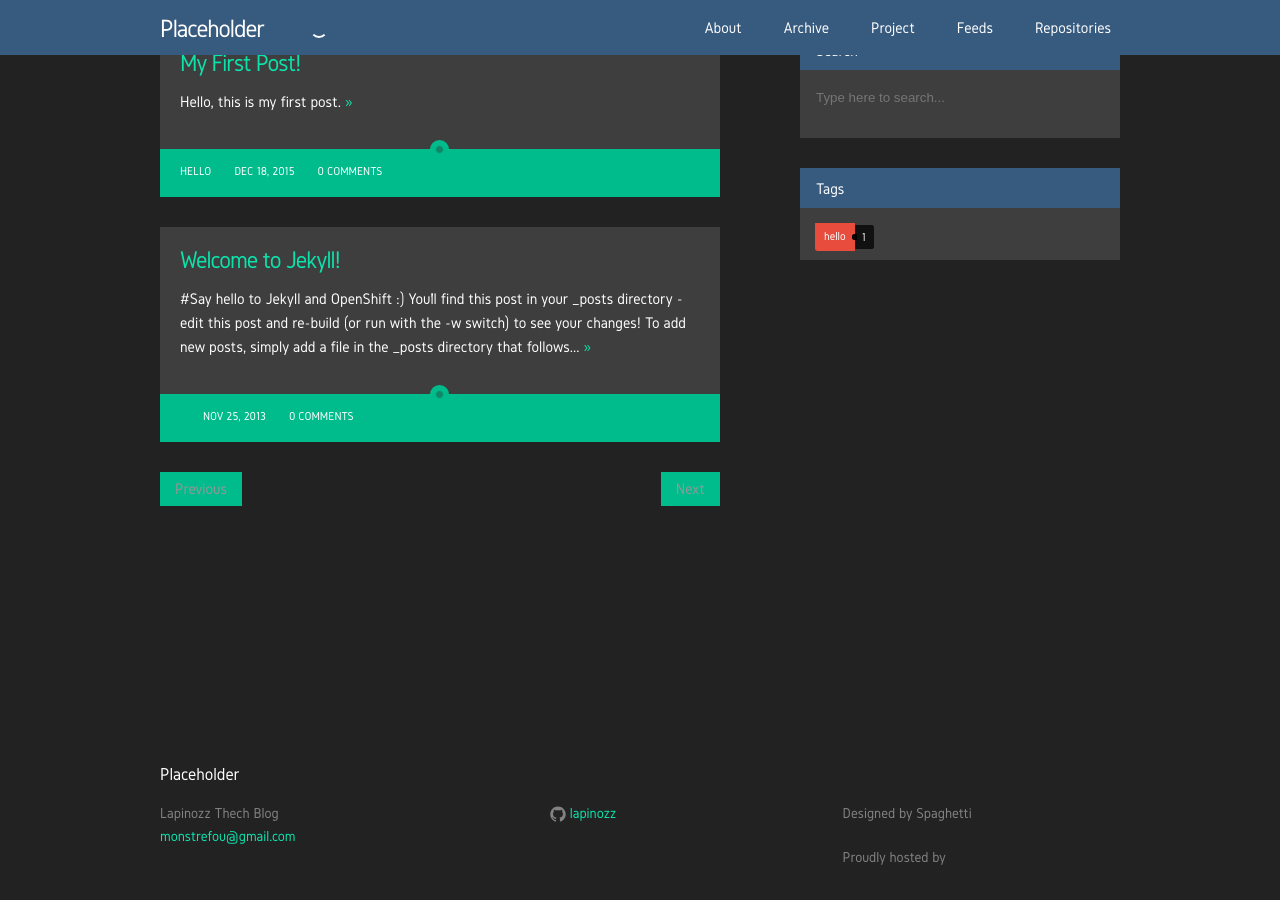
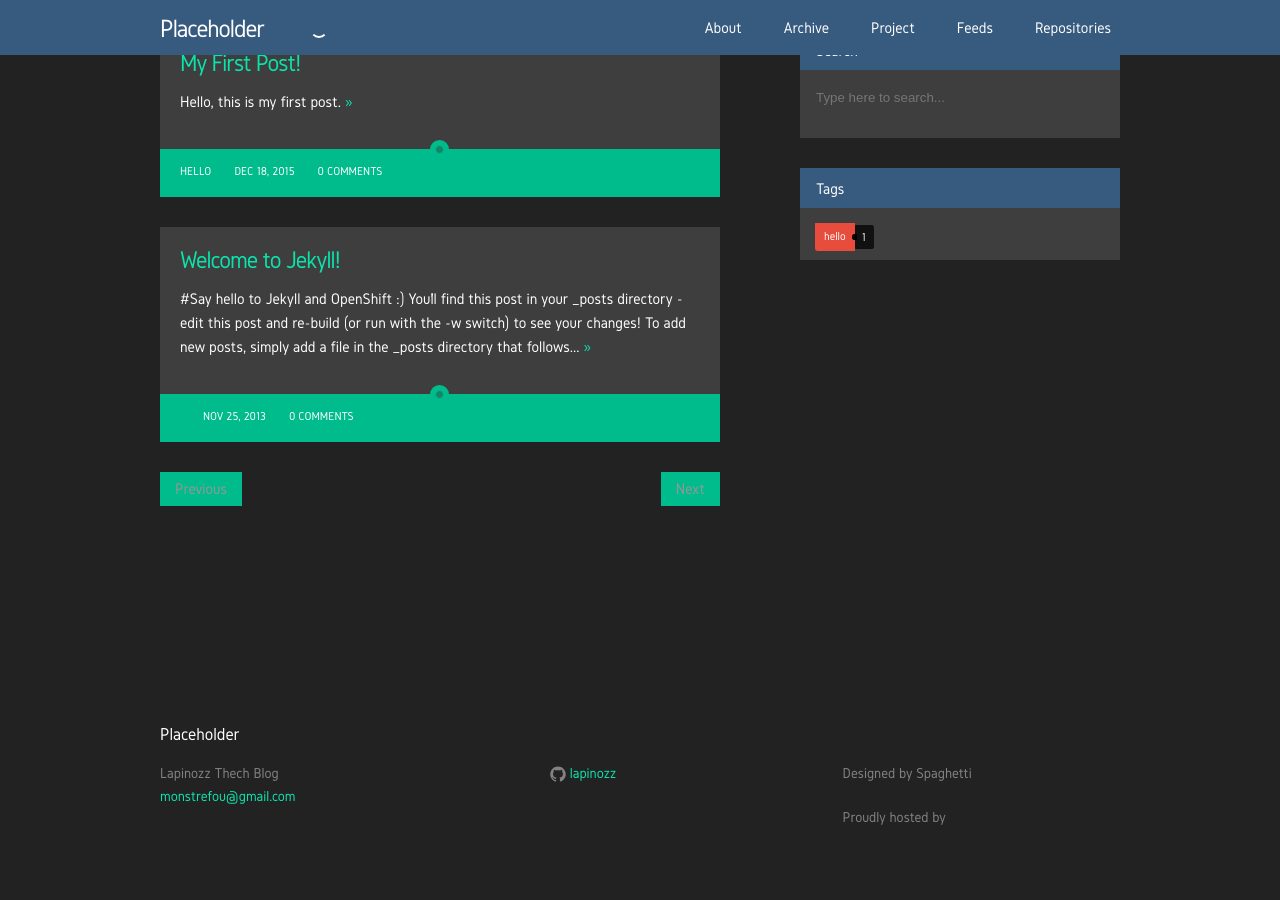
Before and after one commit to lapinozz/lapinozz.github.io, a Jekyll site: the page built from index.html, in a window 1280 px wide and 900 px high, scrolled down 50 px. Built offline with Jekyll 4.4.1, drawn with Linux system fonts in a browser that asks for light colours; nearby versions of some CDN libraries; the list of posts is cut into pages by our own code; comment, search, counter and statistics services are not loaded; a style sheet for code colours, icons or effects is not loaded.

Commit message:
no more css hax

```diff
--- a/assets/css/alternative.css
+++ b/assets/css/alternative.css
@@ -504,10 +504,10 @@ ul {
 
 .site-footer {
     /* border-top:1px solid #e8e8e8; */
-	position: absolute;
+	/* position: absolute;
 	bottom: 0px;
 	width: 100%;
-	height: 60px;
+	height: 60px; */
     padding: 30px 0;
 }
 
```
